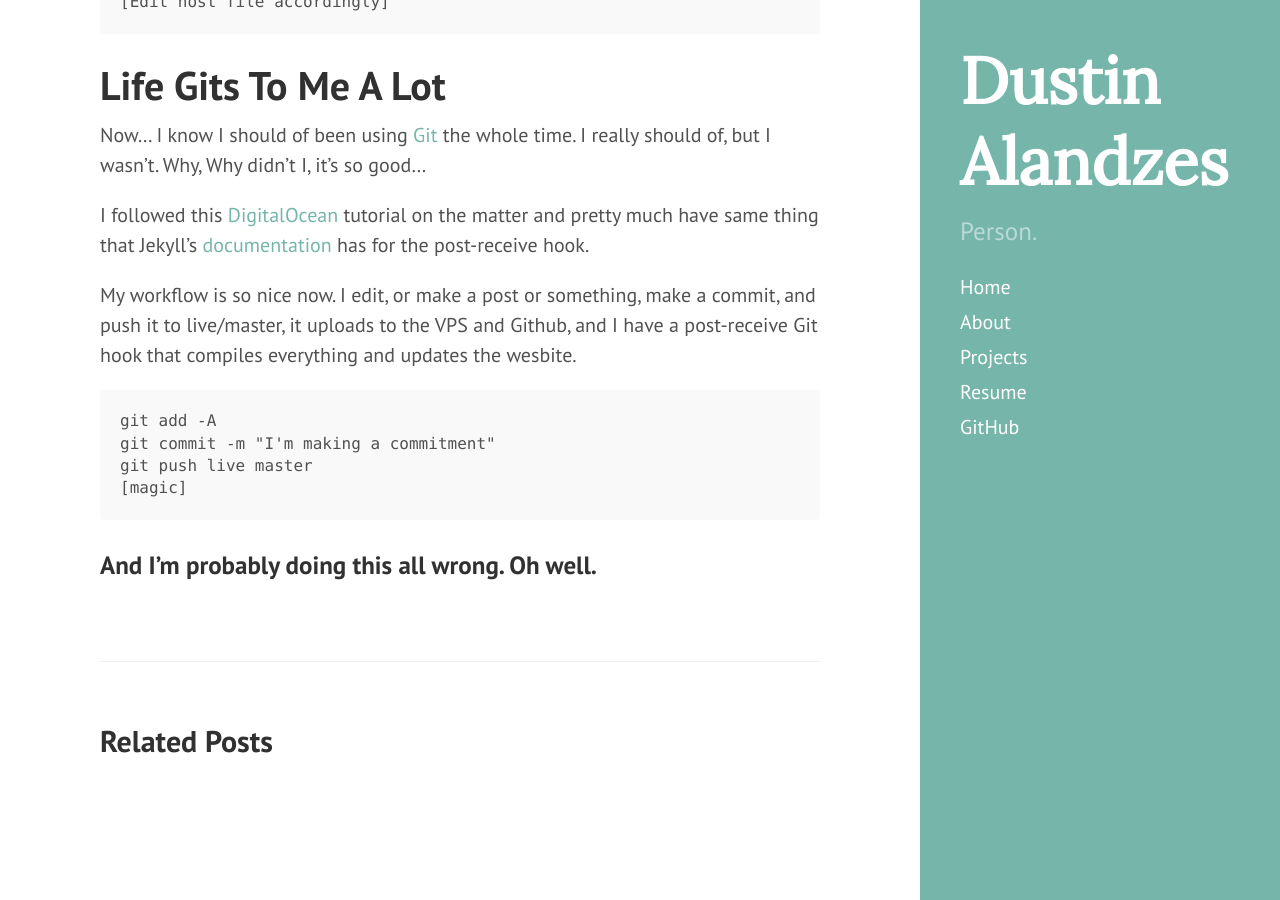
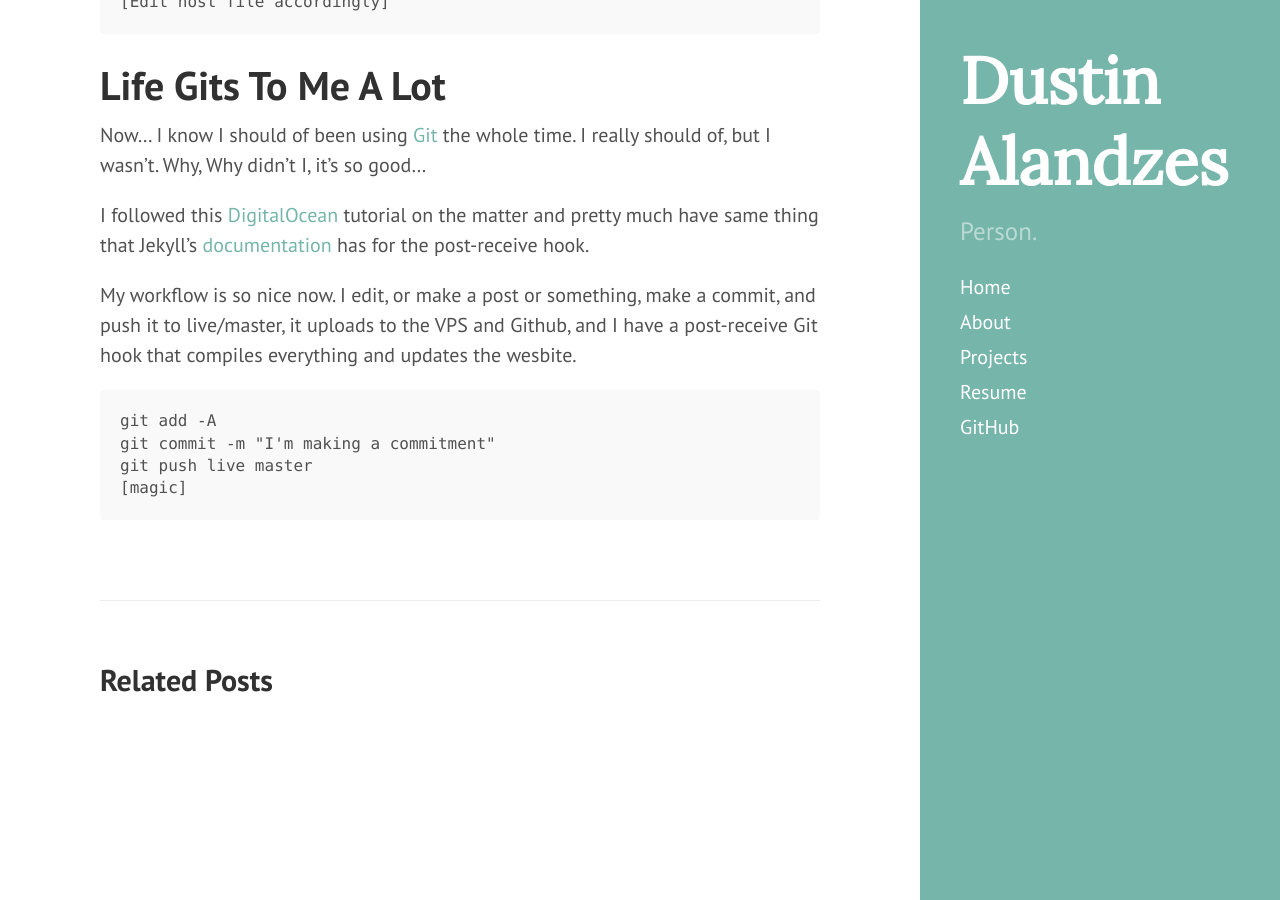
Before and after one commit to DustinAlandzes/DustinAlandzes.github.io, a Jekyll site: the page built from _posts/2015-04-23-hello-world.md, in a window 1280 px wide and 900 px high, scrolled down 1374 px. Built offline with Jekyll 4.4.1, drawn with Linux system fonts in a browser that asks for light colours; Markdown is read by kramdown in place of the engine named in the settings.

Commit message:
Edited first post once again

```diff
--- a/_posts/2015-04-23-hello-world.md
+++ b/_posts/2015-04-23-hello-world.md
@@ -45,5 +45,3 @@ My workflow is so nice now. I edit, or make a post or something, make a commit,
     git commit -m "I'm making a commitment"
     git push live master
     [magic]
-
-###And I'm probably doing this all wrong. Oh well.
```
